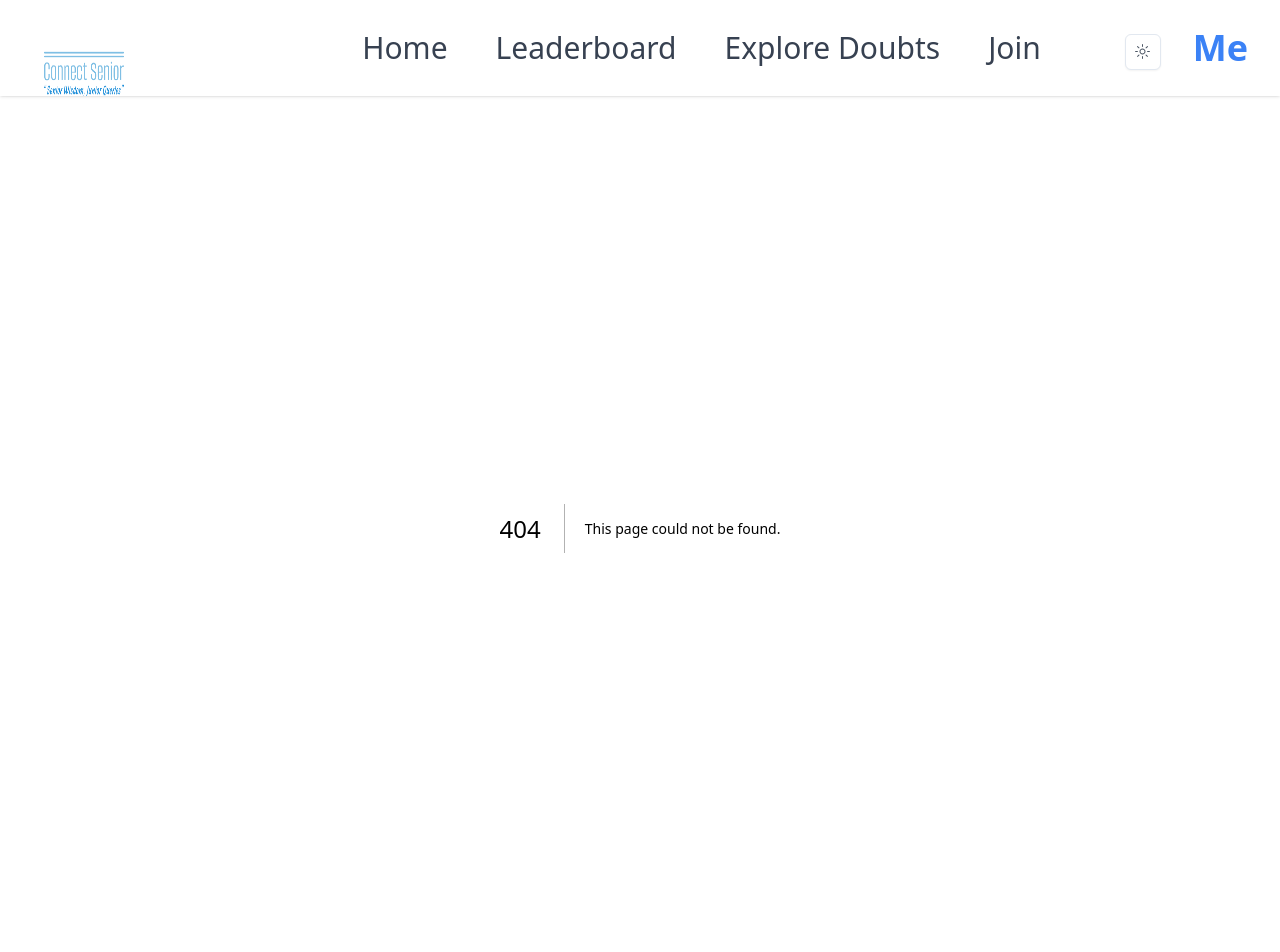
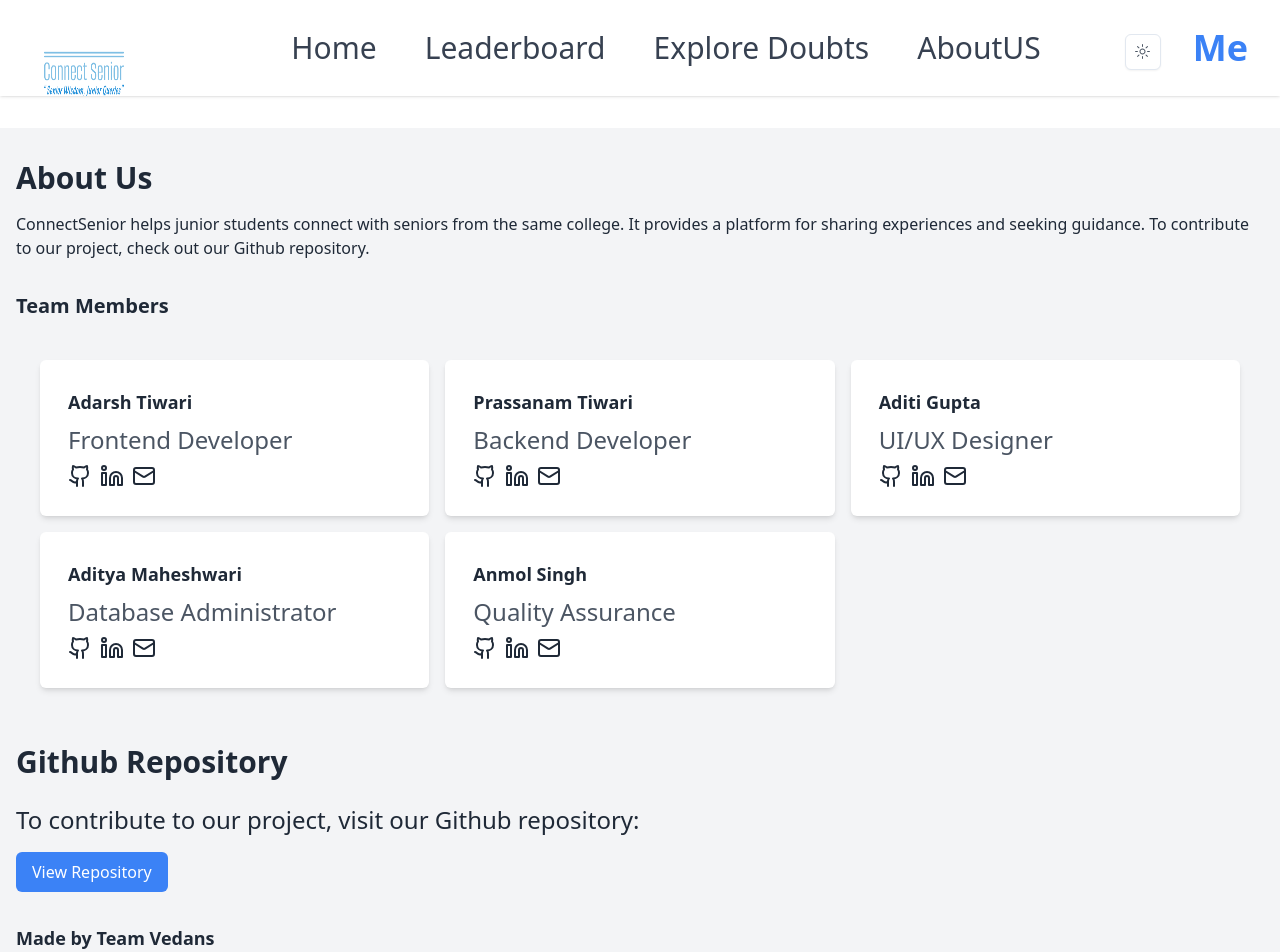
Before and after one commit to adarsh1278/Connect-Senior, a Next.js app: page /aboutUs in a window 1280 px wide. Before the commit this address had no page. Shown: the top 952 px of the page. Before the commit the page ends 928 px from the top, so only its background shows below. Built offline with nearby package versions, Linux system fonts and the light colour scheme.

Commit message:
aboutus updated

```diff
--- /dev/null
+++ b/src/app/aboutUs/page.tsx
@@ -0,0 +1,114 @@
+"use client"
+import React from "react";
+import { Mail, Linkedin, Github } from "lucide-react";
+
+const AboutUsPage: React.FC = () => {
+  return (
+    <div className="min-h-screen flex flex-col justify-between bg-gray-100 dark:bg-gray-900 text-gray-800 dark:text-white">
+      <div className="container mx-auto px-4 py-8">
+        <h1 className="text-3xl font-bold mb-4">About Us</h1>
+        <p className="mb-8">
+          ConnectSenior helps junior students connect with seniors from the same college. It provides a platform for sharing experiences and seeking guidance. To contribute to our project, check out our Github repository.
+        </p>
+        <h2 className="text-xl font-bold mb-4">Team Members</h2>
+        <div className="grid grid-cols-1 md:grid-cols-2 lg:grid-cols-3 gap-4 text-2xl  p-6">
+          {teamMembers.map((member) => (
+            <div
+              key={member.name}
+              className="bg-white dark:bg-gray-800 p-4 rounded-md shadow-md p-7"
+            >
+              <h3 className="text-lg font-semibold mb-2 ">{member.name}</h3>
+              <p className="text-gray-600 dark:text-gray-300 mb-2">{member.role}</p>
+              <div className="flex items-center space-x-2">
+                <a
+                  href={member.Github}
+                  target="_blank"
+                  rel="noopener noreferrer"
+                  className="hover:text-gray-400 transition"
+                >
+                  <Github className="w-6 h-6" />
+                </a>
+                <a
+                  href={member.linkedin}
+                  target="_blank"
+                  rel="noopener noreferrer"
+                  className="hover:text-gray-400 transition"
+                >
+                  <Linkedin className="w-6 h-6" />
+                </a>
+                <a
+                  href={`mailto:${member.email}`}
+                  className="hover:text-gray-400 transition"
+                >
+                  <Mail className="w-6 h-6" />
+                </a>
+              </div>
+            </div>
+          ))}
+        </div>
+      </div>
+      <div className="container mx-auto px-4 pb-8">
+        <div>
+          <h2 className=" text-3xl font-bold mb-6">Github Repository</h2>
+          <p className="mb-4 text-2xl">
+            To contribute to our project, visit our Github repository:
+          </p>
+          <a
+            href="https://Github.com/your-Github-repo"
+            target="_blank"
+            rel="noopener noreferrer"
+            className="inline-block bg-blue-500 text-white px-4 py-2 rounded-md hover:bg-blue-600 transition"
+          >
+            View Repository
+          </a>
+        </div>
+        <div className="mt-8">
+          <p className="text-lg font-bold">Made by Team Vedans</p>
+          <p className="text-lg">Connect with your seniors for support</p>
+          <p className="text-lg">Use demo accounts <strong className="text-blue-500">demo.2327cs1021@kiet.edu</strong> and <strong className="text-blue-500">demo.2327cse1022@kiet.edu</strong> with password <strong>123456</strong> to explore the application.</p>
+
+        </div>
+      </div>
+    </div>
+  );
+};
+
+const teamMembers = [
+  {
+    name: "Adarsh Tiwari",
+    role: "Frontend Developer",
+    Github: "https://Github.com/adarsh-tiwari",
+    linkedin: "https://www.linkedin.com/in/adarsh-tiwari/",
+    email: "adarsh@example.com",
+  },
+  {
+    name: "Prassanam Tiwari",
+    role: "Backend Developer",
+    Github: "https://Github.com/prassanam-tiwari",
+    linkedin: "https://www.linkedin.com/in/prassanam-tiwari/",
+    email: "prassanam@example.com",
+  },
+  {
+    name: "Aditi Gupta",
+    role: "UI/UX Designer",
+    Github: "https://Github.com/aditi-gupta",
+    linkedin: "https://www.linkedin.com/in/aditi-gupta/",
+    email: "aditi@example.com",
+  },
+  {
+    name: "Aditya Maheshwari",
+    role: "Database Administrator",
+    Github: "https://Github.com/aditya-maheshwari",
+    linkedin: "https://www.linkedin.com/in/aditya-maheshwari/",
+    email: "aditya@example.com",
+  },
+  {
+    name: "Anmol Singh",
+    role: "Quality Assurance",
+    Github: "https://Github.com/anmol-singh",
+    linkedin: "https://www.linkedin.com/in/anmol-singh/",
+    email: "anmol@example.com",
+  },
+];
+
+export default AboutUsPage;
--- a/src/app/layout.tsx
+++ b/src/app/layout.tsx
@@ -4,6 +4,7 @@ import { Inter as FontSans } from "next/font/google"
 import "./globals.css";
 import { cn } from "@/lib/utils"
 import Navbar from "./mycomponents/nav";
+import Footer from "./mycomponents/footer";
 // import { Toaster } from "@/components/ui/sonner"
 import { Toaster } from "@/components/ui/toaster"
 const fontSans = FontSans({
@@ -40,6 +41,7 @@ export default function RootLayout({
         </div>
         <Toaster />
       </ThemeProvider>
+      {/* <Footer/> */}
           </body>
     </html>
   );
--- /dev/null
+++ b/src/app/mycomponents/footer.tsx
@@ -0,0 +1,45 @@
+"use client"
+import React from "react";
+import { Mail, Linkedin, Github } from "lucide-react";
+
+const Footer: React.FC = () => {
+  return (
+    <footer className="bg-gray-800 text-white py-6 mt-7">
+      <div className="container mx-auto px-4">
+        <div className="flex flex-col md:flex-row justify-between items-center">
+          <div className="mb-4 md:mb-0">
+            <h2 className="text-xl font-bold">Contact</h2>
+            <p className="mt-2 flex items-center">
+              <Mail className="mr-2" />
+              aniltiwareee@gmail.com
+            </p>
+          </div>
+          <div className="flex space-x-6 mb-4 md:mb-0">
+            <a
+              href="https://www.linkedin.com/in/adarsh-profile"
+              target="_blank"
+              rel="noopener noreferrer"
+              className="hover:text-gray-400 transition"
+            >
+              <Linkedin className="w-6 h-6" />
+            </a>
+            <a
+              href="https://github.com/adarsh-repo"
+              target="_blank"
+              rel="noopener noreferrer"
+              className="hover:text-gray-400 transition"
+            >
+              <Github className="w-6 h-6" />
+            </a>
+          </div>
+          <div className="text-center md:text-right">
+            <p className="text-sm">Made by Adarsh</p>
+            <p className="text-sm">Connect with your seniors for support</p>
+          </div>
+        </div>
+      </div>
+    </footer>
+  );
+};
+
+export default Footer;
--- a/src/app/mycomponents/nav.tsx
+++ b/src/app/mycomponents/nav.tsx
@@ -43,7 +43,7 @@ const Navbar = () => {
               <Link href="/" onClick={toggleNavbar} className="px-3 py-2 mx-3 mt-2 text-gray-700 transition-colors duration-300 transform rounded-md lg:mt-0 dark:text-gray-200 hover:bg-gray-100 dark:hover:bg-gray-700">Home</Link>
               <Link href="/leaderboard" onClick={toggleNavbar} className="px-3 py-2 mx-3 mt-2 text-gray-700 transition-colors duration-300 transform rounded-md lg:mt-0 dark:text-gray-200 hover:bg-gray-100 dark:hover:bg-gray-700">Leaderboard</Link>
               <Link href="/doubts" onClick={toggleNavbar} className="px-3 py-2 mx-3 mt-2 text-gray-700 transition-colors duration-300 transform rounded-md lg:mt-0 dark:text-gray-200 hover:bg-gray-100 dark:hover:bg-gray-700">Explore Doubts</Link>
-              <Link href="/sign-up" onClick={toggleNavbar} className="px-3 py-2 mx-3 mt-2 text-gray-700 transition-colors duration-300 transform rounded-md lg:mt-0 dark:text-gray-200 hover:bg-gray-100 dark:hover:bg-gray-700">Join</Link>
+              <Link href="/aboutUs" onClick={toggleNavbar} className="px-3 py-2 mx-3 mt-2 text-gray-700 transition-colors duration-300 transform rounded-md lg:mt-0 dark:text-gray-200 hover:bg-gray-100 dark:hover:bg-gray-700">AboutUS</Link>
             </div>
 
             <div className="flex items-center mt-4 lg:mt-0">
```
